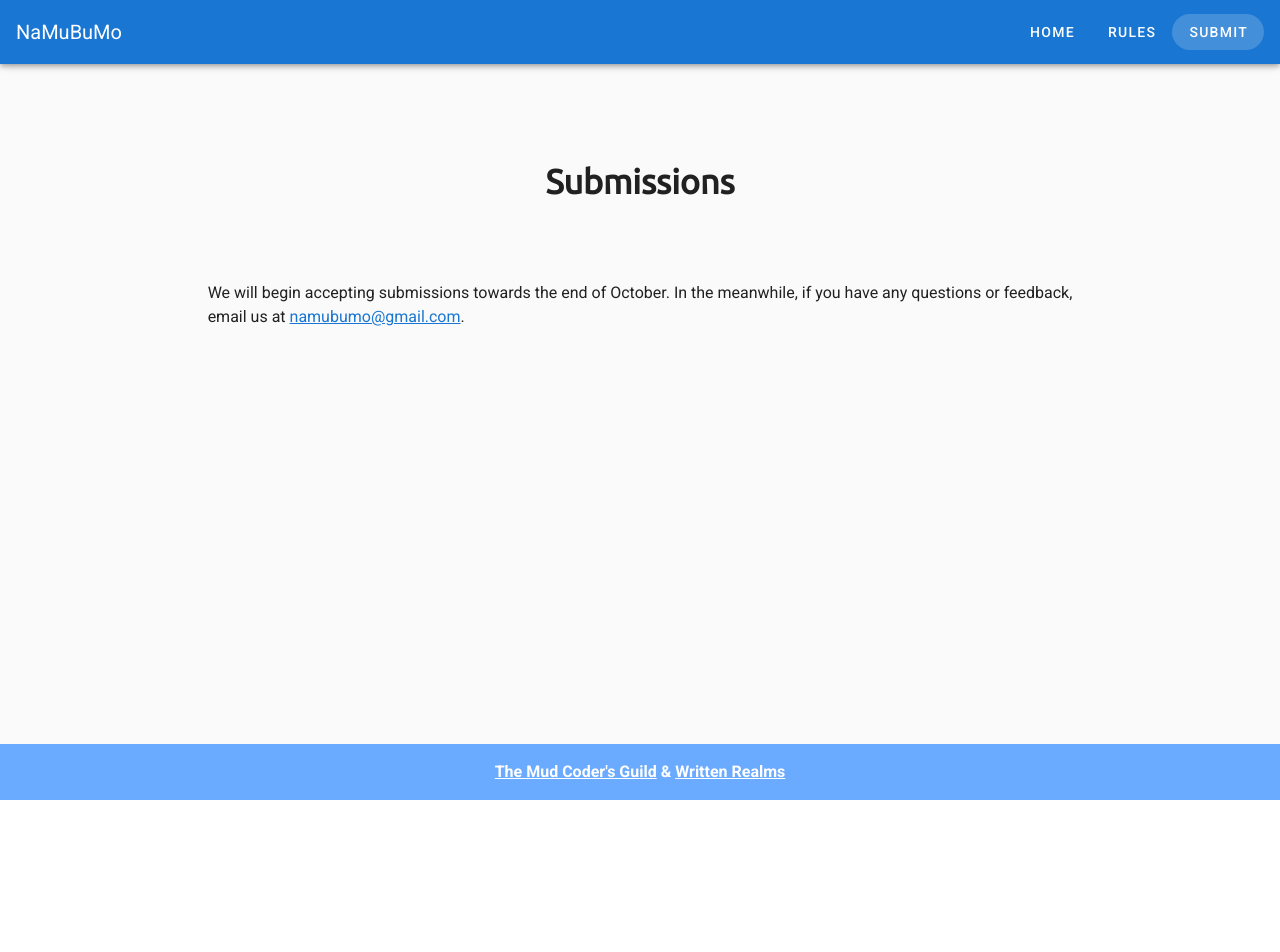
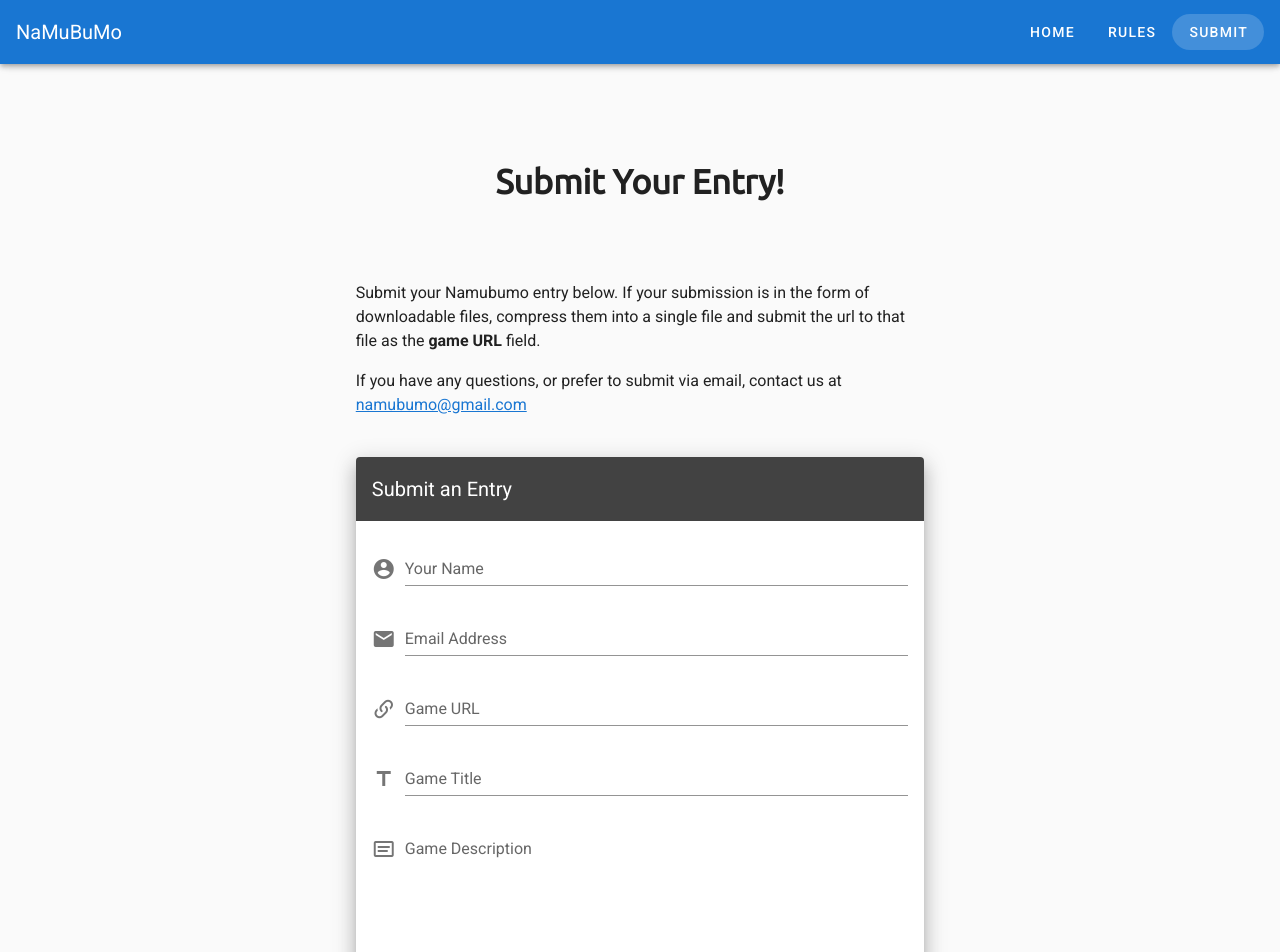
Before and after one commit to teebes/namubumo, a Vue app: page /submit in a window 1280 px wide. Shown: the top 952 px of the page. Before the commit the page ends 800 px from the top, so only its background shows below. Built offline with nearby package versions, Linux system fonts and the light colour scheme.

Commit message:
Added submission page

```diff
--- a/src/components/Submit.vue
+++ b/src/components/Submit.vue
@@ -1,7 +1,32 @@
 <template>
-  <v-container class="fill-height" fluid>
+  <v-container>
+    <!-- Page Title -->
+    <v-row align="center" justify="center">
+      <v-col cols="12">
+        <div class="page-title d-flex flex-row justify-center">Submit Your Entry!</div>
+      </v-col>
+    </v-row>
+
     <v-row align="center" justify="center">
       <v-col cols="12" sm="9" md="6">
+        <p>
+          Submit your Namubumo entry below. If your submission is in the form of downloadable files, compress them into a single file and submit the url to that file as the
+          <strong>game URL</strong> field.
+        </p>
+
+        <p>
+          If you have any questions, or prefer to submit via email, contact us at
+          <a
+            href="mailto:namubumo@gmail.com"
+          >namubumo@gmail.com</a>
+        </p>
+      </v-col>
+    </v-row>
+
+    <!-- Submission Form -->
+    <v-row align="center" justify="center" class='mb-12'>
+      <v-col cols="12" sm="9" md="6">
+        <!-- Submission success -->
         <v-card class="elevation-12" v-if="submitted">
           <v-toolbar color="green" dark flat>
             <v-toolbar-title>Success!</v-toolbar-title>
@@ -11,6 +36,8 @@
             <router-link to="/entries">entries</router-link> section.
           </v-card-text>
         </v-card>
+
+        <!-- Entry submission -->
         <v-card class="elevation-12" v-else>
           <v-toolbar color="secondary" dark flat>
             <v-toolbar-title>Submit an Entry</v-toolbar-title>
@@ -77,9 +104,7 @@ export default {
         v => /.+@.+\..+/.test(v) || "E-mail must be valid"
       ],
       url: "",
-      urlRules: [
-        v => !!v || "URL is required",
-      ],
+      urlRules: [v => !!v || "URL is required"],
       title: "",
       titleRules: [v => !!v || "Title is required"],
       description: ""
@@ -97,7 +122,7 @@ export default {
         if (this.description) {
           payload.description = this.description;
         }
-        const resp = await axios.post(
+        await axios.post(
           "https://writtenrealms.com:9000/api/v1/namu/submissions/",
           payload
         );
--- a/src/router.js
+++ b/src/router.js
@@ -20,8 +20,8 @@ export default new Router({
     {
       path: "/submit",
       name: "Submit",
-      // component: () => import("@/components/Submit.vue")
-      component: () => import("@/components/Contact.vue")
+      component: () => import("@/components/Submit.vue")
+      //component: () => import("@/components/Contact.vue")
     },
     {
       path: "/rules",
```
